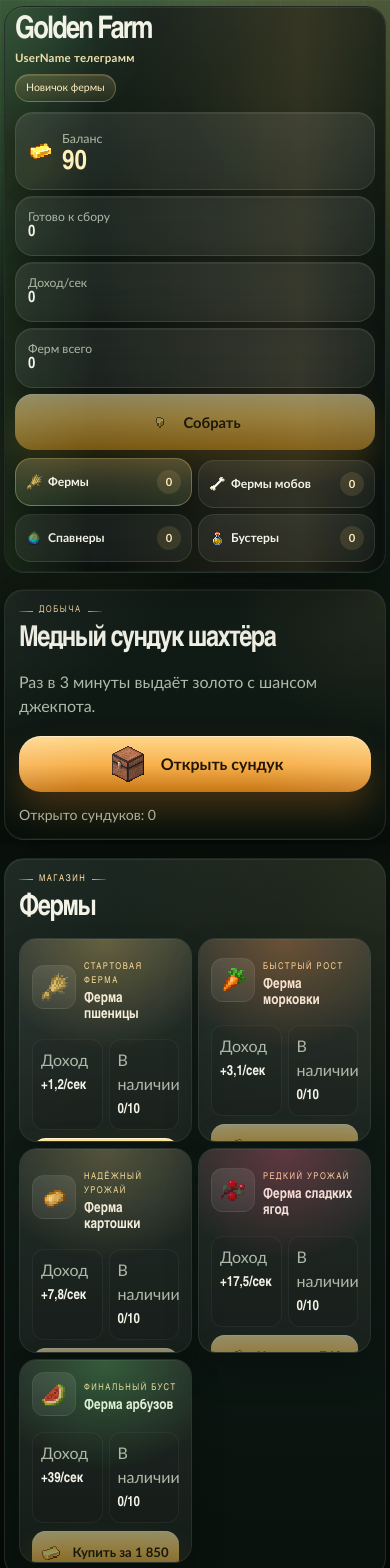
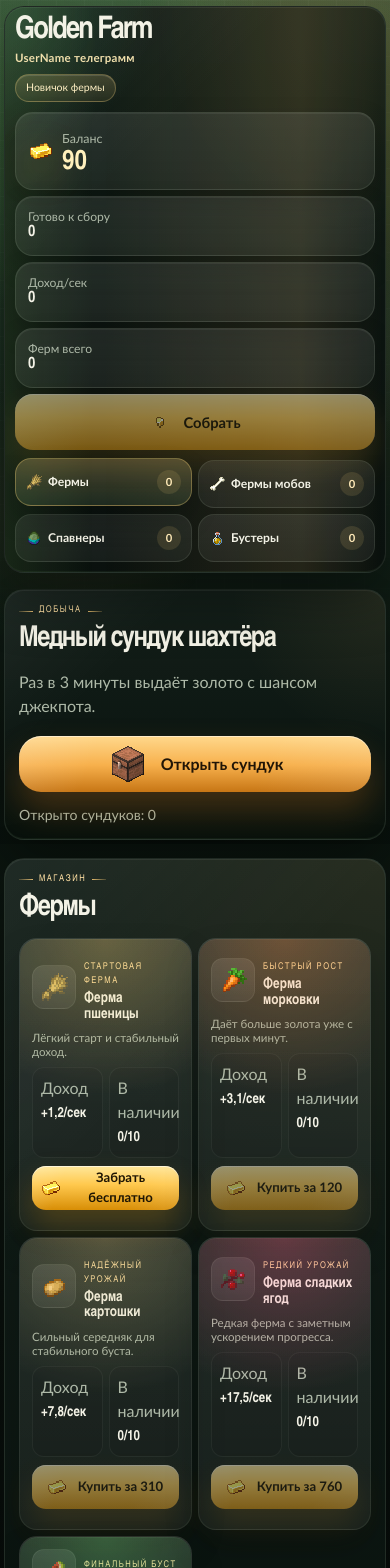
Before and after one commit to Kastient/golden-farm-miniapp, a React (Vite) app: page / in a window 390 px wide. Shown: the top 1568 px of the page. Built offline with nearby package versions, Linux system fonts and the light colour scheme.

Commit message:
Restore previous header and card layout

```diff
--- a/src/App.css
+++ b/src/App.css
@@ -103,12 +103,6 @@
   gap: 12px;
 }
 
-.hud-brand-actions {
-  display: flex;
-  align-items: center;
-  gap: 8px;
-}
-
 .hud-brand-title {
   display: grid;
   gap: 2px;
@@ -141,24 +135,6 @@
   white-space: nowrap;
   font-size: 0.72rem;
   box-shadow: inset 0 1px 0 rgba(255, 255, 255, 0.12);
-}
-
-.admin-entry {
-  min-height: 32px;
-  padding: 0 12px;
-  border: 1px solid rgba(222, 238, 215, 0.12);
-  border-radius: 999px;
-  background: rgba(255, 255, 255, 0.05);
-  color: #f3e3b1;
-  font: inherit;
-  font-size: 0.74rem;
-  font-weight: 700;
-  cursor: pointer;
-}
-
-.admin-entry.is-active {
-  background: rgba(175, 50, 52, 0.2);
-  border-color: rgba(216, 88, 90, 0.34);
 }
 
 .hud-summary {
@@ -527,13 +503,6 @@
   background: linear-gradient(180deg, rgba(175, 50, 52, 0.9), rgba(108, 19, 31, 0.95));
 }
 
-.admin-note {
-  margin: 0;
-  color: var(--muted);
-  font-size: 0.88rem;
-  line-height: 1.45;
-}
-
 .systems-grid-single {
   grid-template-columns: 1fr;
 }
@@ -848,17 +817,12 @@
   margin: 3px 0 0;
   font-size: 1.14rem;
   line-height: 1.08;
-  overflow-wrap: anywhere;
 }
 
 .booster-card p,
 .shop-card p {
   margin: 0;
   color: var(--muted);
-  overflow: hidden;
-  display: -webkit-box;
-  -webkit-line-clamp: 3;
-  -webkit-box-orient: vertical;
 }
 
 .booster-metrics,
@@ -883,7 +847,6 @@
   display: block;
   margin-top: 6px;
   font-size: 1rem;
-  overflow-wrap: anywhere;
 }
 
 .collect-button,
@@ -1175,11 +1138,6 @@
     gap: 8px;
   }
 
-  .hud-brand-actions {
-    display: grid;
-    justify-items: end;
-  }
-
   .hud-brand-title {
     gap: 2px;
   }
@@ -1202,12 +1160,6 @@
     text-align: center;
     font-size: 0.66rem;
     justify-content: center;
-  }
-
-  .admin-entry {
-    min-height: 28px;
-    padding: 0 10px;
-    font-size: 0.66rem;
   }
 
   .hud-summary {
@@ -1332,10 +1284,6 @@
     grid-template-columns: 1fr;
   }
 
-  .hud-brand-actions {
-    justify-items: start;
-  }
-
   .hud-rank {
     max-width: none;
     width: fit-content;
@@ -1380,9 +1328,6 @@
     gap: 8px;
     padding: 12px;
     border-radius: 18px;
-    aspect-ratio: 1 / 1.18;
-    align-content: start;
-    overflow: hidden;
   }
 
   .shop-card h3,
@@ -1393,14 +1338,6 @@
     line-height: 1.08;
   }
 
-  .shop-card h3,
-  .booster-card h3 {
-    display: -webkit-box;
-    -webkit-line-clamp: 2;
-    -webkit-box-orient: vertical;
-    overflow: hidden;
-  }
-
   .shop-card p,
   .booster-card p,
   .egg-card-top span,
@@ -1409,11 +1346,6 @@
   .spawner-slot-card > span {
     font-size: 0.72rem;
     line-height: 1.2;
-  }
-
-  .shop-card p,
-  .booster-card p {
-    -webkit-line-clamp: 2;
   }
 
   .shop-icon,
@@ -1458,17 +1390,11 @@
     padding: 0 10px;
     border-radius: 14px;
     font-size: 0.82rem;
-    line-height: 1.05;
-    text-align: center;
   }
 
   .buy-button img {
     width: 18px;
     height: 18px;
-  }
-
-  .buy-button span {
-    overflow-wrap: anywhere;
   }
 
   .hud-tab {
--- a/src/App.jsx
+++ b/src/App.jsx
@@ -582,7 +582,6 @@ function App() {
   const [toasts, setToasts] = useState([])
   const [celebrationFarm, setCelebrationFarm] = useState('')
   const [cloudReady, setCloudReady] = useState(false)
-  const [showAdminPanel, setShowAdminPanel] = useState(false)
   const balanceBadgeRef = useRef(null)
   const collectButtonRef = useRef(null)
   const treasureButtonRef = useRef(null)
@@ -1114,18 +1113,7 @@ function App() {
             <strong>Golden Farm</strong>
             <span className="hud-username">{profileName}</span>
           </div>
-          <div className="hud-brand-actions">
-            {isAdmin ? (
-              <button
-                className={showAdminPanel ? 'admin-entry is-active' : 'admin-entry'}
-                onClick={() => setShowAdminPanel((current) => !current)}
-                type="button"
-              >
-                Админ
-              </button>
-            ) : null}
-            <span className="hud-rank">{getRank(game.lifetimeCollected)}</span>
-          </div>
+          <span className="hud-rank">{getRank(game.lifetimeCollected)}</span>
         </div>
 
         <div className="hud-summary">
@@ -1179,7 +1167,7 @@ function App() {
         </div>
       </header>
 
-      {isAdmin && showAdminPanel ? (
+      {isAdmin ? (
         <section className="panel admin-panel">
           <div className="admin-panel-head">
             <div>
@@ -1194,12 +1182,6 @@ function App() {
               Сбросить мой профиль
             </button>
           </div>
-
-          <p className="admin-note">
-            Глобально удалить данные всех пользователей из Telegram Mini App нельзя без серверной базы.
-            В этом обновлении старые сохранения уже отключены новой версией ключа, а дальше у каждого
-            аккаунта свой профиль в Telegram CloudStorage.
-          </p>
         </section>
       ) : null}
 
```
